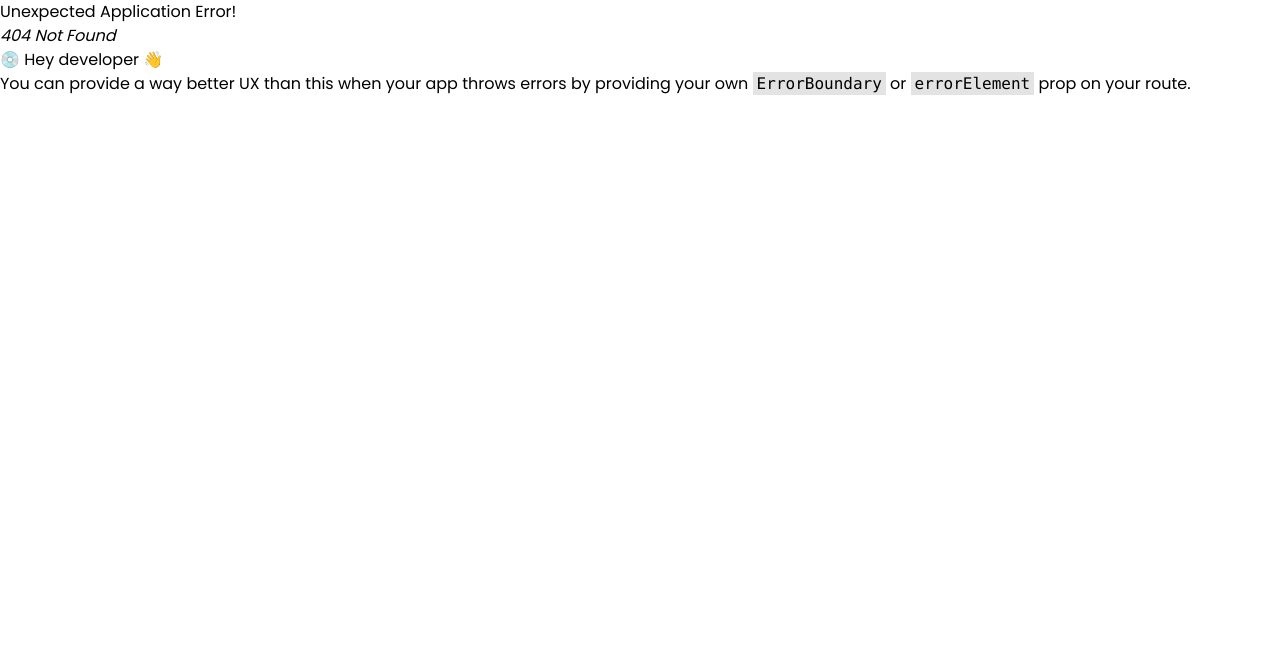
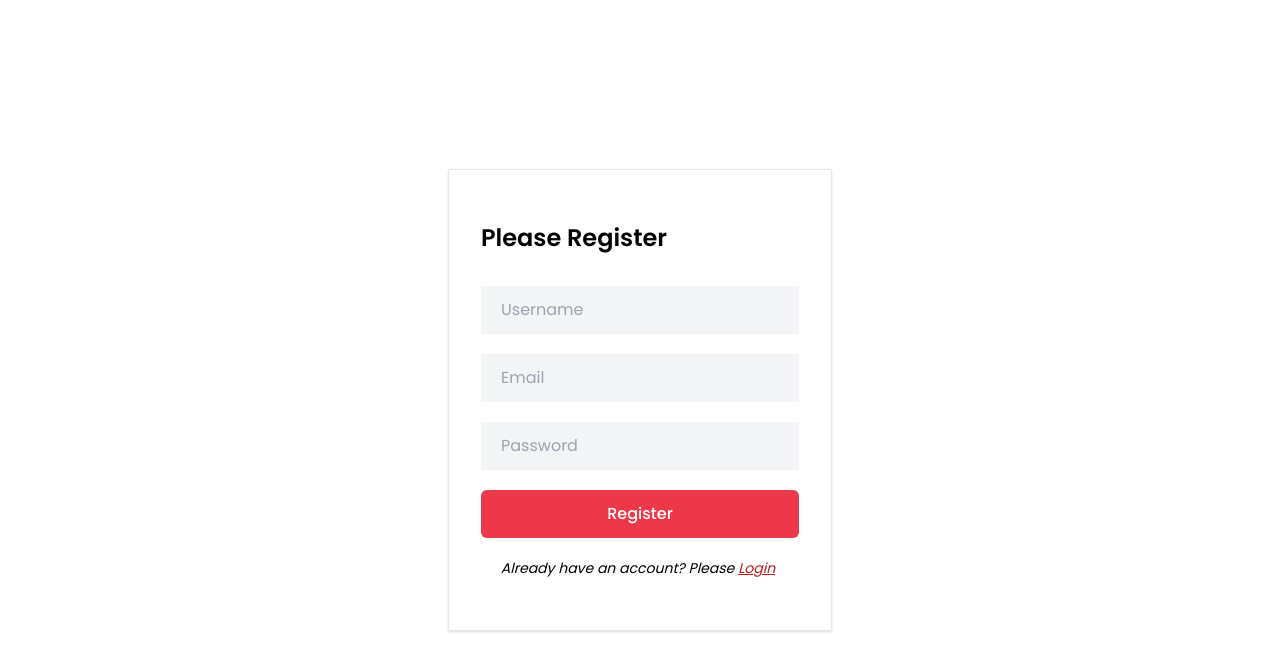
Before and after one commit to MnbNwz/Lebaba_Ecommerce_Frontend, a React (Create React App) app: page /register in a window 1280 px wide. Before the commit this address had no page. Shown: the top 670 px of the page. Built offline with nearby package versions, Linux system fonts and the light colour scheme.

Commit message:
cart features added

```diff
--- /dev/null
+++ b/src/components/Login.jsx
@@ -0,0 +1,72 @@
+import React, { useState } from "react";
+import { Link } from "react-router-dom";
+
+const Login = () => {
+  const [message, setMessage] = useState("");
+  const [email, setEmail] = useState("");
+  const [password, setPassword] = useState("");
+
+  const handleLogin = async (e) => {
+    e.preventDefault();
+
+    const data = {
+      email,
+      password,
+    };
+
+    console.log(data);
+  };
+
+  return (
+    <section className="h-screen flex items-center justify-center">
+      <div className="max-w-sm border shadow bg-white mx-auto p-8">
+        <h2 className="text-2xl font-semibold pt-5">Please Login</h2>
+        <form
+          onSubmit={handleLogin}
+          className="space-y-5 max-w-sm mx-auto pt-8"
+        >
+          <input
+            type="email"
+            name="email"
+            id="email"
+            placeholder="Email"
+            required
+            className="w-full bg-gray-100 focus:outline-none px-5 py-3"
+            onChange={(e) => setEmail(e.target.value)}
+            value={email}
+          />
+          <input
+            type="password"
+            name="password"
+            id="password"
+            placeholder="Password"
+            required
+            className="w-full bg-gray-100 focus:outline-none px-5 py-3"
+            onChange={(e) => setPassword(e.target.value)}
+            value={password}
+          />
+          {message && <p className="text-red-500">{message}</p>}
+          <button
+            type="submit"
+            className="w-full mt-5 bg-primary text-white hover:bg-indigo-500 font-medium py-3 rounded-md"
+          >
+            Login
+          </button>
+        </form>
+
+        <p className="my-5 italic text-sm text-center">
+          Don&apos;t have an account?{" "}
+          <Link
+            className="underline text-red-700 italic px-1 underline"
+            to="/register"
+          >
+            Register
+          </Link>{" "}
+          here.
+        </p>
+      </div>
+    </section>
+  );
+};
+
+export default Login;
--- /dev/null
+++ b/src/components/RegisterUser.jsx
@@ -0,0 +1,79 @@
+import React, { useState } from "react";
+import { Link } from "react-router-dom";
+
+const RegisterUser = () => {
+  const [message, setMessage] = useState("");
+  const [email, setEmail] = useState("");
+  const [password, setPassword] = useState("");
+  const [username, setUsername] = useState("");
+
+  const handleLogin = async (e) => {
+    e.preventDefault();
+
+    const data = {
+      username,
+      email,
+      password,
+    };
+
+    console.log(data);
+  };
+
+  return (
+    <section className="h-screen flex items-center justify-center">
+      <div className="max-w-sm border shadow bg-white mx-auto p-8">
+        <h2 className="text-2xl font-semibold pt-5">Please Register</h2>
+        <form
+          onSubmit={handleLogin}
+          className="space-y-5 max-w-sm mx-auto pt-8"
+        >
+          <input
+            type="text"
+            name="username"
+            id="username"
+            placeholder="Username"
+            required
+            className="w-full bg-gray-100 focus:outline-none px-5 py-3"
+            onChange={(e) => setUsername(e.target.value)}
+            value={username}
+          />
+          <input
+            type="email"
+            name="email"
+            id="email"
+            placeholder="Email"
+            required
+            className="w-full bg-gray-100 focus:outline-none px-5 py-3"
+            onChange={(e) => setEmail(e.target.value)}
+            value={email}
+          />
+          <input
+            type="password"
+            name="password"
+            id="password"
+            placeholder="Password"
+            required
+            className="w-full bg-gray-100 focus:outline-none px-5 py-3"
+            onChange={(e) => setPassword(e.target.value)}
+            value={password}
+          />
+          {message && <p className="text-red-500">{message}</p>}
+          <button
+            type="submit"
+            className="w-full mt-5 bg-primary text-white hover:bg-indigo-500 font-medium py-3 rounded-md"
+          >
+            Register
+          </button>
+        </form>
+        <p className="my-5 italic text-sm text-center">
+          Already have an account? Please
+          <Link className="text-red-700 italic px-1 underline" to="/login">
+            Login
+          </Link>
+        </p>
+      </div>
+    </section>
+  );
+};
+
+export default RegisterUser;
```
Also changed, not shown: src/routers/router.jsx (+10 -0 lines).
